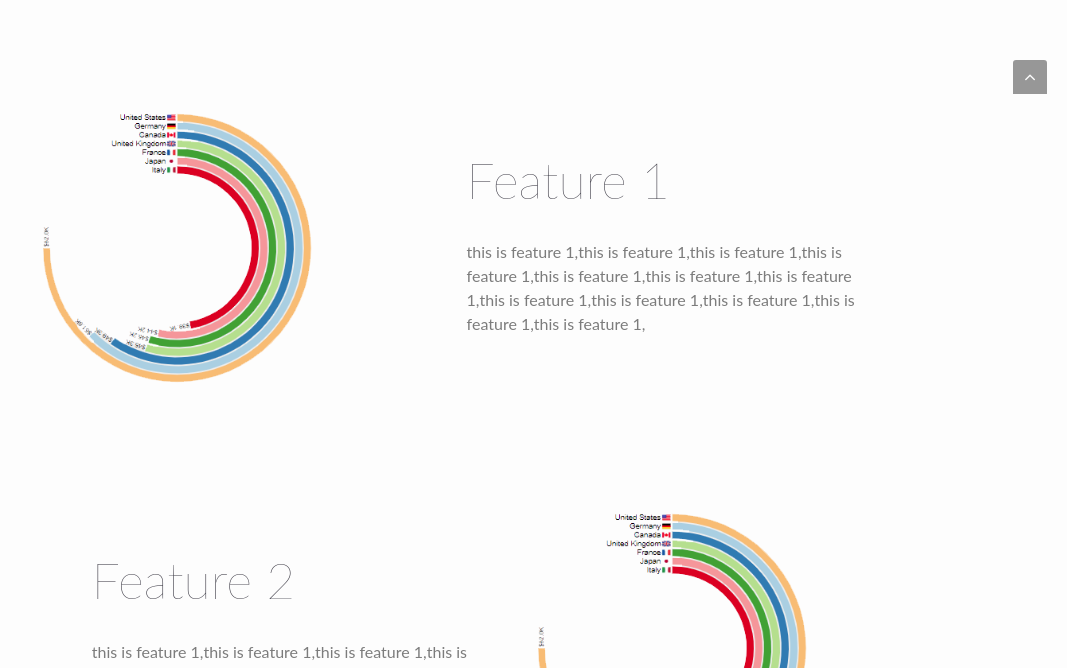
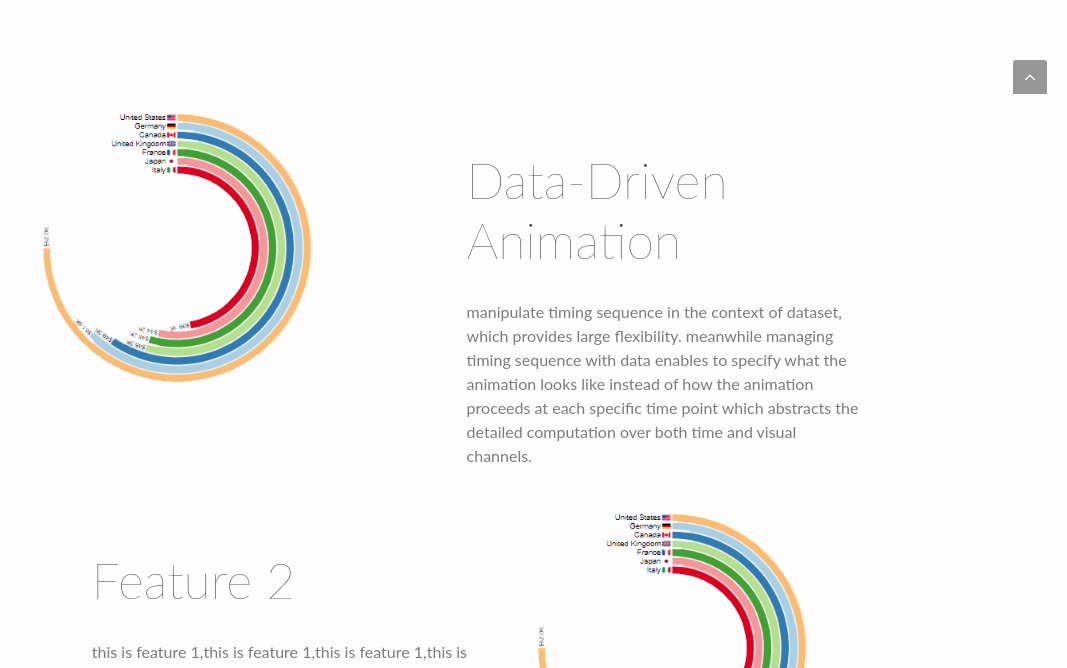
Before and after one commit to canisjs/canisjs.github.io, a plain HTML site: page index.html in a window 1280 px wide. Shown: the part 740-1408 px from the top of the page, without its empty margins (213-1280 px from the left). Drawn offline with Linux system fonts and the light colour scheme.

Commit message:
Update index.html

```diff
--- a/index.html
+++ b/index.html
@@ -97,10 +97,12 @@
         <div class='feature-container'>
             <img class='feature-illus' src='./img/placeHolder.png' />
             <div class='feature-text'>
-                <h2>Feature 1</h2>
-                <p>this is feature 1,this is feature 1,this is feature 1,this is feature 1,this is feature 1,this is
-                    feature 1,this is feature 1,this is feature 1,this is feature 1,this is feature 1,this is feature
-                    1,this is feature 1,</p>
+                <h2>Data-Driven Animation</h2>
+                <p>manipulate timing sequence in the context of dataset,
+                    which provides large flexibility.
+                    meanwhile managing timing sequence with data enables to specify what the animation looks like
+                    instead of how the animation proceeds at each specific time point
+                    which abstracts the detailed computation over both time and visual channels.</p>
             </div>
         </div>
         <div class='feature-container'>
```
